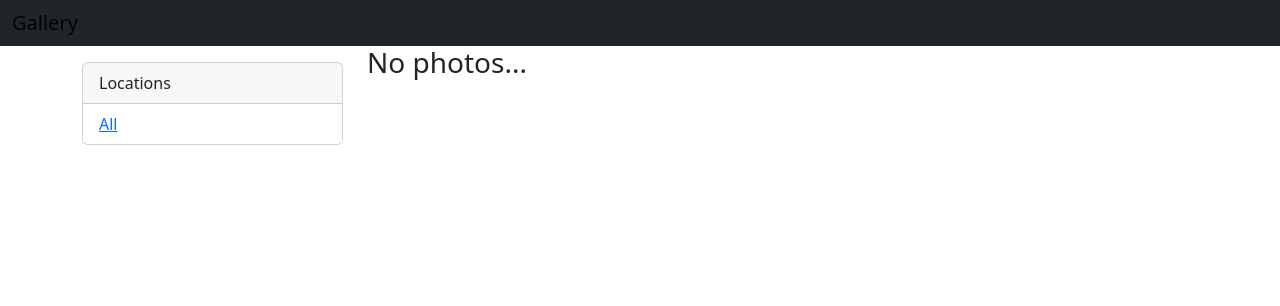
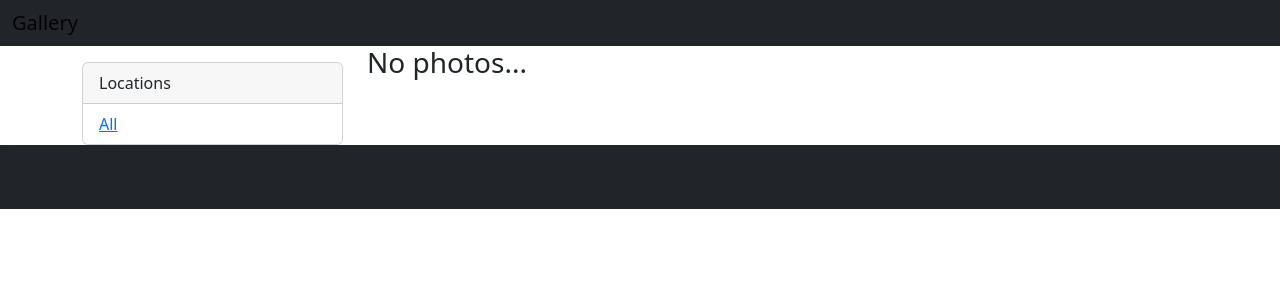
Before and after one commit to gladys-gg/photogallery, a Django app: page / in a window 1280 px wide. Shown: the top 306 px of the page. Run offline with Django 4.2, Linux system fonts and the light colour scheme; data that the repository does not hold is empty; some libraries are stand-ins or nearby versions.

Commit message:
Added the links styles and footer section

```diff
--- a/photos/templates/photos/base.html
+++ b/photos/templates/photos/base.html
@@ -1,4 +1,4 @@
-{% load static%}
+{% load static %}
 <!DOCTYPE html>
 <html lang="en">
 <head>
@@ -6,7 +6,10 @@
     <meta http-equiv="X-UA-Compatible" content="IE=edge">
     <meta name="viewport" content="width=device-width, initial-scale=1.0">
     <link href="https://cdn.jsdelivr.net/npm/bootstrap@5.2.0-beta1/dist/css/bootstrap.min.css" rel="stylesheet" integrity="sha384-0evHe/X+R7YkIZDRvuzKMRqM+OrBnVFBL6DOitfPri4tjfHxaWutUpFmBp4vmVor" crossorigin="anonymous">
-{% block styles %}
+    <link rel="stylesheet" href="https://cdnjs.cloudflare.com/ajax/libs/animate.css/4.1.1/animate.min.css"/>
+    <link rel="stylesheet" href="https://cdnjs.cloudflare.com/ajax/libs/ionicons/4.5.6/css/ionicons.min.css" integrity="sha512-0/rEDduZGrqo4riUlwqyuHDQzp2D1ZCgH/gFIfjMIL5az8so6ZiXyhf1Rg8i6xsjv+z/Ubc4tt1thLigEcu6Ug==" crossorigin="anonymous" referrerpolicy="no-referrer" />
+    <link rel="stylesheet" href="https://cdnjs.cloudflare.com/ajax/libs/font-awesome/6.1.1/css/all.min.css" integrity="sha512-KfkfwYDsLkIlwQp6LFnl8zNdLGxu9YAA1QvwINks4PhcElQSvqcyVLLD9aMhXd13uQjoXtEKNosOWaZqXgel0g==" crossorigin="anonymous" referrerpolicy="no-referrer" />
+    {% block styles %}
     <link rel="stylesheet" href="{% static 'css/base.css' %}">
     {% endblock %}
     <title>My Gallery</title>
@@ -24,5 +27,10 @@
 {% endblock %}
 
 </body>
+
+<footer class="bg-dark">
+<p>Gladys Mwangi</p>
+<p>Copyright 2022.</p>
+</footer>
 <script src="https://cdn.jsdelivr.net/npm/bootstrap@5.2.0-beta1/dist/js/bootstrap.bundle.min.js" integrity="sha384-pprn3073KE6tl6bjs2QrFaJGz5/SUsLqktiwsUTF55Jfv3qYSDhgCecCxMW52nD2" crossorigin="anonymous"></script>
 </html>
```
